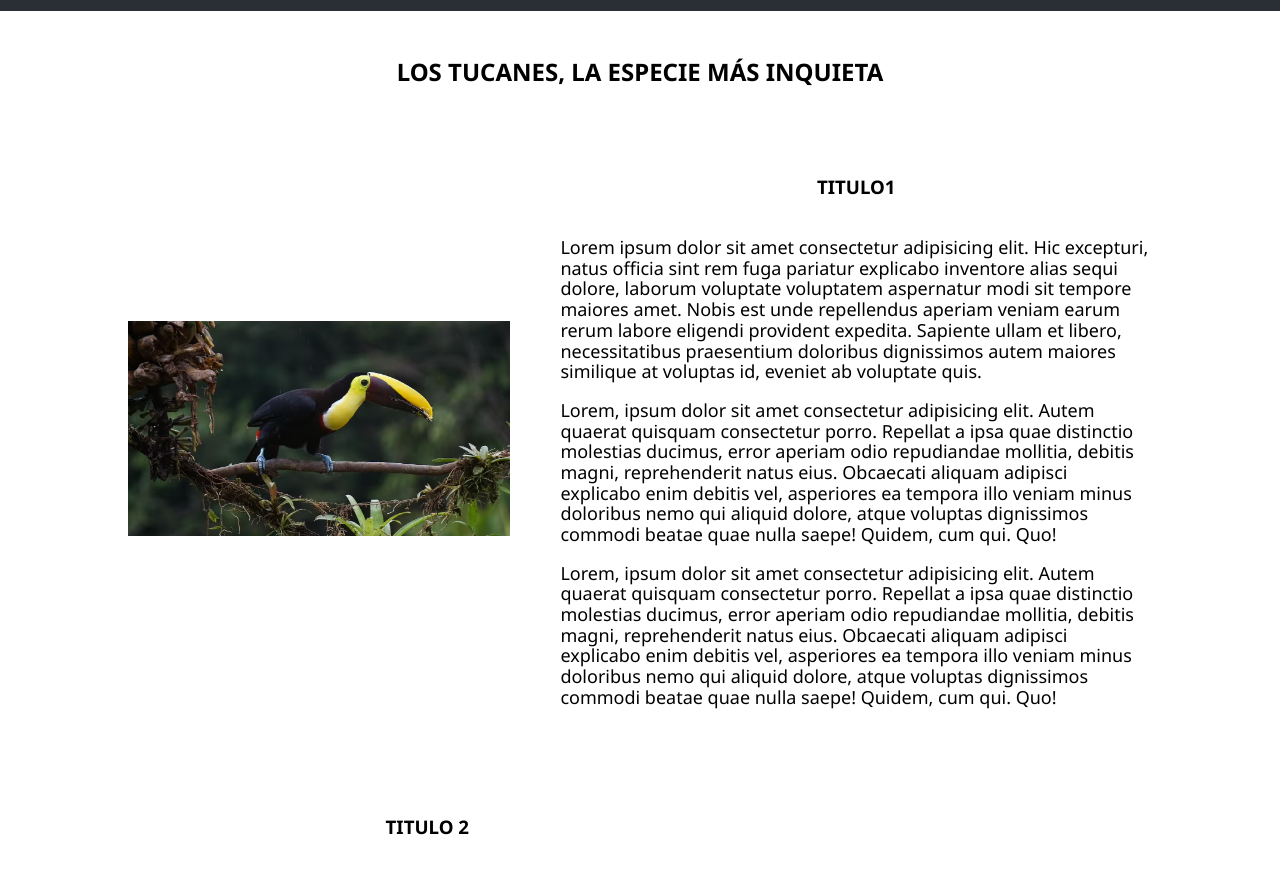
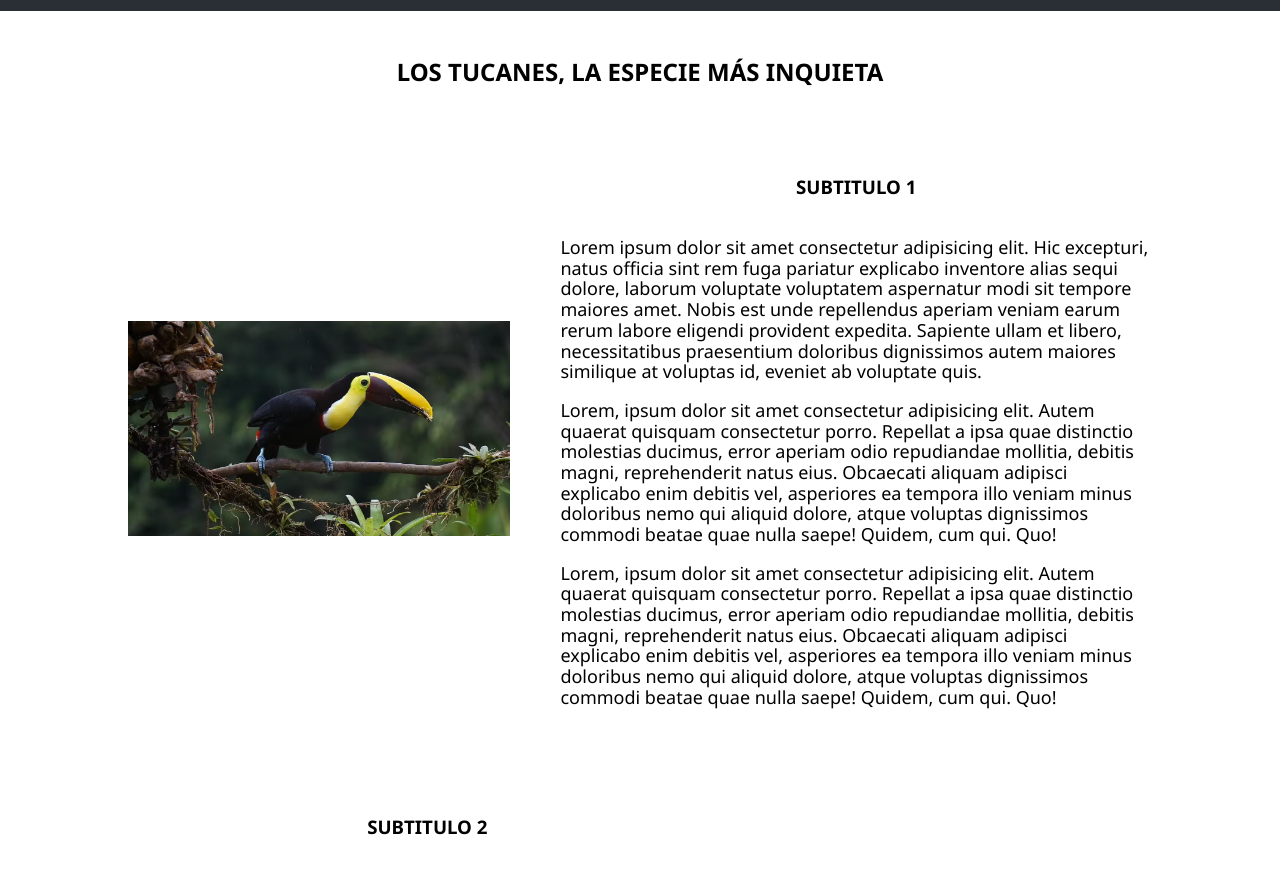
Before and after one commit to AngelDev1902/Viajes, a website: page articuloBlog.html in a window 1280 px wide. Shown: the part 62-940 px from the top of the page. Drawn offline with Linux system fonts and the light colour scheme.

Commit message:
Modificando titulos delBlog

```diff
--- a/articuloBlog.html
+++ b/articuloBlog.html
@@ -45,7 +45,7 @@
                 </picture>
             </div>
             <div class="articulo-info1">
-                <h3>titulo1</h3>
+                <h3>Subtitulo 1</h3>
                 <p>
                     Lorem ipsum dolor sit amet consectetur adipisicing elit. Hic excepturi, natus officia sint rem fuga pariatur explicabo inventore alias sequi dolore, laborum voluptate voluptatem aspernatur modi sit tempore maiores amet.
                     Nobis est unde repellendus aperiam veniam earum rerum labore eligendi provident expedita. Sapiente ullam et libero, necessitatibus praesentium doloribus dignissimos autem maiores similique at voluptas id, eveniet ab voluptate quis.
@@ -67,7 +67,7 @@
                 </picture>
             </div>
             <div class="articulo-info2">
-                <h3>Titulo 2</h3>
+                <h3>Subtitulo 2</h3>
                 <p>
                     Lorem ipsum dolor sit amet consectetur adipisicing elit. Hic excepturi, natus officia sint rem fuga pariatur explicabo inventore alias sequi dolore, laborum voluptate voluptatem aspernatur modi sit tempore maiores amet.
                     Nobis est unde repellendus aperiam veniam earum rerum labore eligendi provident expedita. Sapiente ullam et libero, necessitatibus praesentium doloribus dignissimos autem maiores similique at voluptas id, eveniet ab voluptate quis.
```
